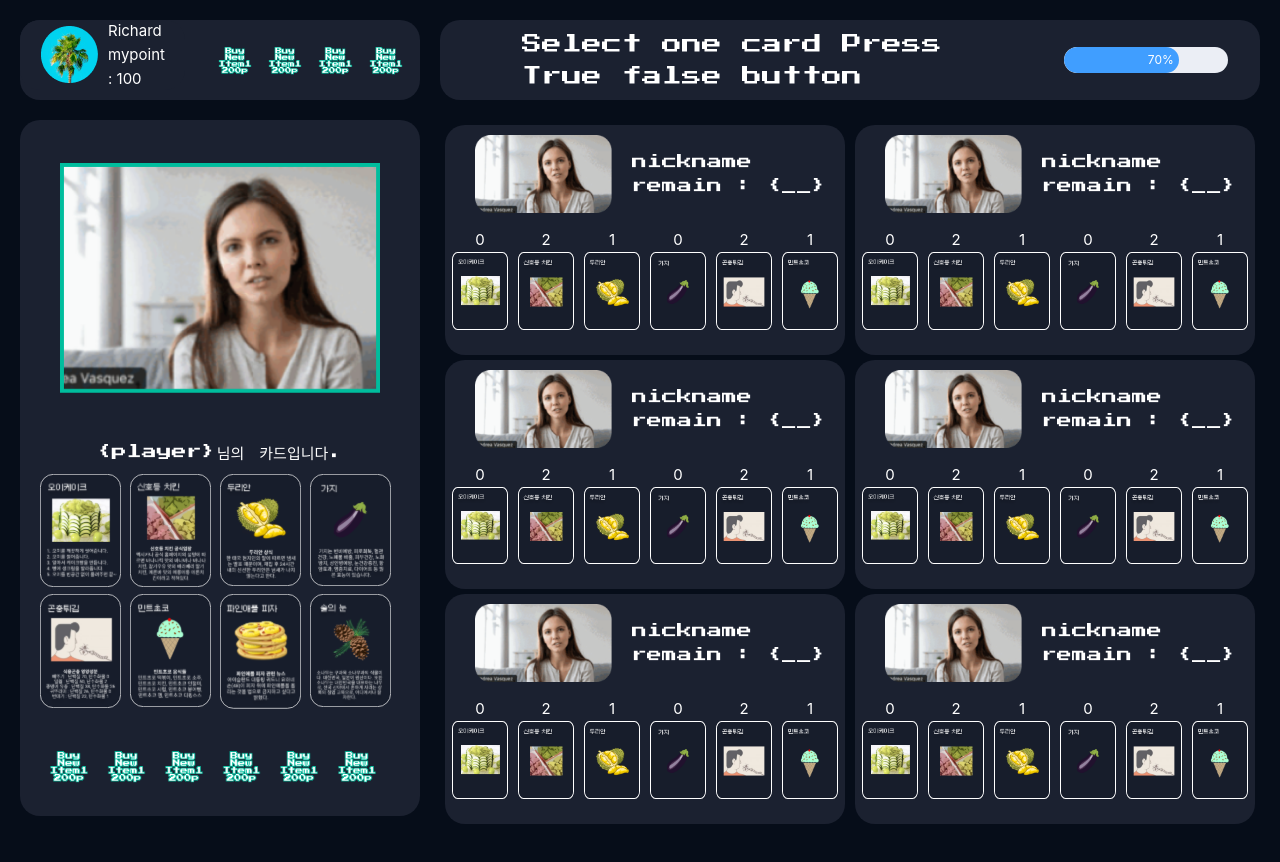
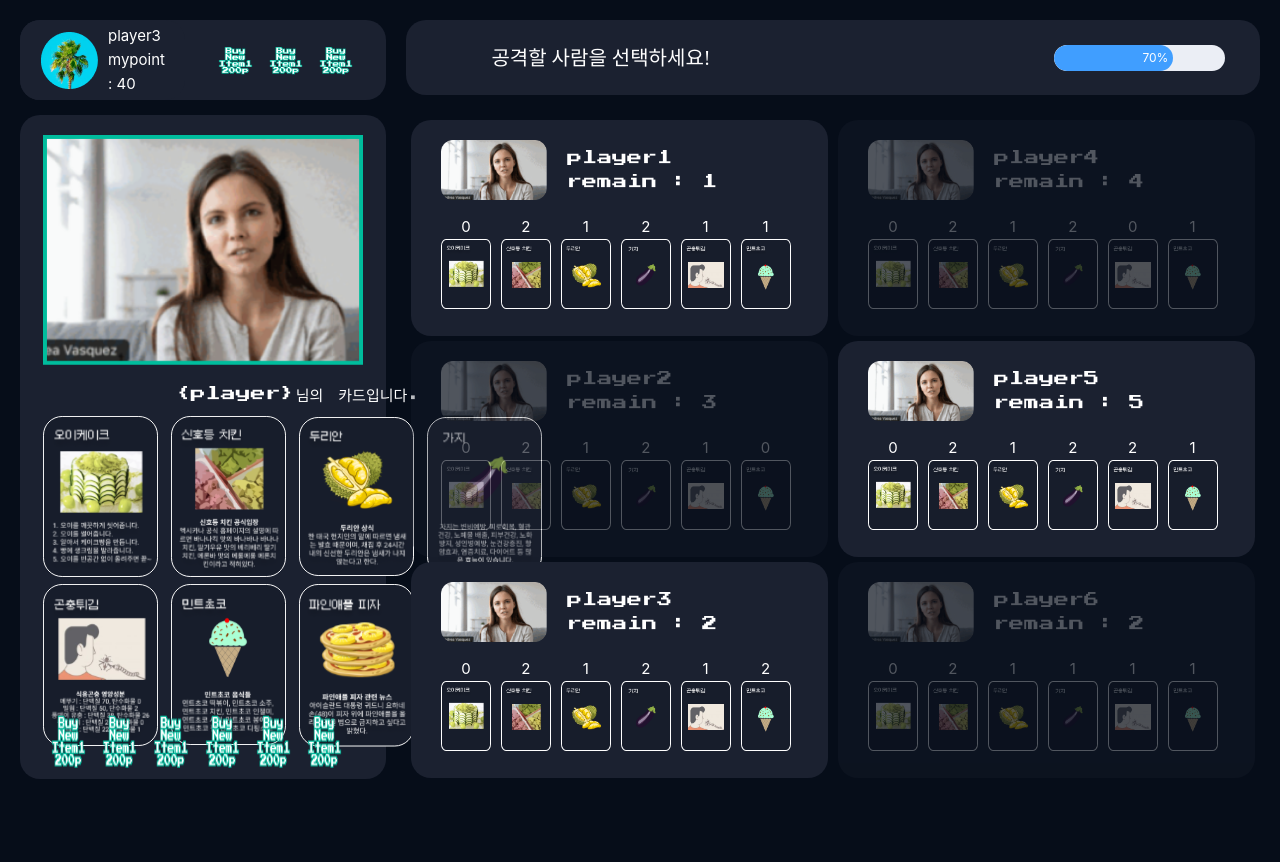
Before and after one commit to InSooBae/Catch-Prize, a Vue app in the folder frontend/: page /game in a window 1280 px wide. Shown: the top 862 px of the page. Built offline with nearby package versions, Linux system fonts and the light colour scheme.

Commit message:
⚡feat: hobulho-poker data setting

```diff
--- a/frontend/src/components/hobulho-game/HobulhoGame.vue
+++ b/frontend/src/components/hobulho-game/HobulhoGame.vue
@@ -35,7 +35,6 @@ export default {
   position: relative;
   display: flex;
   flex-direction: column;
-
 }
 .header-container{
   height: 100%;
@@ -43,17 +42,18 @@ export default {
   margin-bottom: 20px;
 }
 .main-container{
+  height:calc(100vh - 100px);
   display: flex;
   flex-direction: row;
 }
 .left-home{
   width: 30%;
-  min-width: 400px;
-  min-height: 800px;
+  min-width: 350px;
+  min-height: 600px;
 }
 .right-home{
   width: 70%;
   margin-left: 20px;
-  min-height: 800px;
+  min-height: 600px;
 }
 </style>
--- a/frontend/src/components/hobulho-game/header/GameGuide.vue
+++ b/frontend/src/components/hobulho-game/header/GameGuide.vue
@@ -1,19 +1,23 @@
 <template>
   <div class="game-guide">
-    <h1>Select one card Press True false button</h1>
+    <h1>{{guide.guideText}}</h1>
   </div>
 </template>
 
-<script>
-export default {
-  name: "game-guide",
-};
+<script setup>
+// export default {
+//   name: "game-guide",
+// };
+
+const props = defineProps({
+  guide: Object
+})
 </script>
 
 <style scoped>
 .game-guide {
   color: white;
-  font-family: "PressStart2P";
+  font-family: "Galmuri9";
   font-size: 10px;
   width: 100%;
 }
--- a/frontend/src/components/hobulho-game/header/GameStatusHome.vue
+++ b/frontend/src/components/hobulho-game/header/GameStatusHome.vue
@@ -1,7 +1,10 @@
 <template>
   <div class="game-status-home">
-    <div class="guide">
-      <Guide />
+    <div v-for="(guide, i) in statuseList.filter(
+        (c) => c.name === 'attack'
+      )"
+      :key="i" class="guide">
+      <Guide :guide="guide"/>
     </div>
     <div class="timer">
       <Timer />
@@ -9,16 +12,32 @@
   </div>
 </template>
 
-<script>
+<script setup>
 import Guide from "./GameGuide.vue";
 import Timer from "./Timer.vue";
-export default {
-  name: "game-staus-Home",
-  components: {
-    Guide,
-    Timer,
-  },
-};
+
+import { reactive, toRefs } from "vue";
+// export default {
+//   name: "game-staus-Home",
+//   components: {
+//     Guide,
+//     Timer,
+//   },
+// };
+
+const guides = reactive({
+  statuseList: [
+    { name: "select", guideText:"공격할 카드를 고르세요!"},
+    { name: "attack", guideText:"공격할 사람을 선택하세요!"},
+    { name: "declare", guideText:"어떤 카드라고 하시겠습니까?"},
+    { name: "judge", guideText:"진실을 파헤치세요!"},
+    { name: "success", guideText:"정답입니다!"},
+    { name: "fail", guideText:"틀렸습니다!"},
+    { name: "death", guideText:"죽었습니다.."},
+  ]
+})
+
+const { statuseList } = toRefs(guides);
 </script>
 
 <style scoped>
--- a/frontend/src/components/hobulho-game/header/HeaderHome.vue
+++ b/frontend/src/components/hobulho-game/header/HeaderHome.vue
@@ -1,7 +1,13 @@
 <template>
   <div class="header-home">
-    <div class="ingame-profile-a">
-      <InGameProfile />
+    <div
+      v-for="(IngameMyProfile, i) in profilesList.filter(
+        (c) => c.name === 'player3'
+      )"
+      :key="i"
+      class="ingame-profile-a"
+    >
+      <InGameProfile :IngameMyProfile="IngameMyProfile" />
     </div>
     <div class="status-home">
       <StatusHome />
@@ -9,34 +15,50 @@
   </div>
 </template>
 
-<script>
+<script setup>
 import StatusHome from "./GameStatusHome.vue";
 import InGameProfile from "./InGameProfile.vue";
 
-export default {
-  name: "header-Home",
-  components: {
-    StatusHome,
-    InGameProfile,
-  },
-};
+import { reactive, toRefs } from "vue";
+// export default {
+//   name: "header-Home",
+//   components: {
+//     StatusHome,
+//     InGameProfile,
+//   },
+// };
+
+// 받아올 데이터
+const profiles = reactive({
+  profilesList: [
+    { name: "player1", items: [1, 2, 3], profileImg: "a", point: 10 },
+    { name: "player2", items: [4, 5, 6], profileImg: "b", point: 30 },
+    { name: "player3", items: [7, 8, 9], profileImg: "c", point: 40 },
+    { name: "player4", items: [9, 8, 7], profileImg: "d", point: 20 },
+    { name: "player5", items: [6, 5, 4], profileImg: "e", point: 50 },
+    { name: "player6", items: [3, 2, 1], profileImg: "f", point: 70 },
+  ],
+});
+
+
+
+const { profilesList } = toRefs(profiles);
 </script>
 
 <style scoped>
-.ingame-profile-a{
-  /* min-width: 500px; */
+.ingame-profile-a {
   width: 30%;
-  min-width: 400px;
+  min-width: 350px;
 }
 
 .header-home {
   position: relative;
   display: flex;
-  height: 80px;
+  height: 75px;
   margin-top: 20px;
   width: 100%;
 }
-.status-home{
+.status-home {
   position: relative;
   /* right: 0px; */
   height: 100%;
--- a/frontend/src/components/hobulho-game/header/InGameProfile.vue
+++ b/frontend/src/components/hobulho-game/header/InGameProfile.vue
@@ -3,35 +3,35 @@
     <div class="left-container">
       <img src="../assets/Avater.png" alt="프로필사진" />
       <div class="status-text">
-        <div class="nickname">Richard</div>
-        <div class="mypoint">mypoint : 100</div>
+        <div class="nickname">{{IngameMyProfile.name}}</div>
+        <div class="mypoint">mypoint : {{IngameMyProfile.point}}</div>
       </div>
     </div>
     <div class="right-container">
       <img src="../assets/loginButton.png" alt="아이탬">
       <img src="../assets/loginButton.png" alt="아이탬">
       <img src="../assets/loginButton.png" alt="아이탬">
-      <img src="../assets/loginButton.png" alt="ㅁ">
     </div>
   </div>
 </template>
 
-<script>
-export default {
-  name: "ingame-pofile",
-};
+<script setup>
+const props = defineProps({
+  IngameMyProfile: Object
+})
 </script>
 
 <style scoped>
 .ingame-profile{
 
-  height: 100%;
+  height: 10vh;
   width: 100%;
   display: flex;
   background-color: #1B2130;
   border-radius: 20px;
 }
 .left-container{
+  height: 10vh;
   border: none;
   padding: 20px;
   display: flex;
@@ -45,6 +45,7 @@ export default {
   margin-left: 10px;
 }
 .right-container{
+  height: 10vh;
   display: flex;
   padding: 25px;
 }
--- a/frontend/src/components/hobulho-game/main/LeftHome.vue
+++ b/frontend/src/components/hobulho-game/main/LeftHome.vue
@@ -30,21 +30,21 @@ export default {
   flex-direction: column;
   border-radius: 20px;
   width: 100%;
-  height: 87%;
+  height: 83vh;
   align-items: center;
   justify-content: center;
 }
 .large-face-cam-wrapper{
-  height: 40%;
-  width: 80%;
+  height: 40vh;
+  width: 40vh;
 }
 .mycard-list{
-  width: 90%;
-  height: 45%;
+  width: 25vw;
+  height: 40vh;
 }
 .item-shop{
-  width: 90%;
-  height: 5%;
+  width: 25vw;
+  height: 10vh;
   margin-top: 20px;
 }
 </style>
--- a/frontend/src/components/hobulho-game/main/Player.vue
+++ b/frontend/src/components/hobulho-game/main/Player.vue
@@ -1,45 +1,45 @@
 <template>
-  <div class="player-container">
+  <div :class="[player.isDeath === true? 'player-container-death': 'player-container']">
     <div class="status-container">
       <img src="../assets/image 15.png" alt="" />
       <div class="player-text">
-        <div class="nickname">nickname</div>
-        <div class="remain-card">remain : {__}</div>
+        <div class="nickname">{{player.name}}</div>
+        <div class="remain-card">remain : {{player.remain}}</div>
       </div>
     </div>
     <div class="card-field">
       <div class="card">
-        <div class="num">0</div>
+        <div class="num">{{player.fieldlist[0]}}</div>
         <div class="card-img">
           <img src="../assets/cake.png" alt="케이크" />
         </div>
       </div>
       <div class="card">
-        <div class="num">2</div>
+        <div class="num">{{player.fieldlist[1]}}</div>
         <div class="card-img">
           <img src="../assets/chicken.png" alt="치킨" />
         </div>
       </div>
       <div class="card">
-        <div class="num">1</div>
+        <div class="num">{{player.fieldlist[2]}}</div>
         <div class="card-img">
           <img src="../assets/durian.png" alt="두리안" />
         </div>
       </div>
       <div class="card">
-        <div class="num">0</div>
+        <div class="num">{{player.fieldlist[3]}}</div>
         <div class="card-img">
           <img src="../assets/eggplant.png" alt="가지" />
         </div>
       </div>
       <div class="card">
-        <div class="num">2</div>
+        <div class="num">{{player.fieldlist[4]}}</div>
         <div class="card-img">
           <img src="../assets/insect.png" alt="곤충튀김" />
         </div>
       </div>
       <div class="card">
-        <div class="num">1</div>
+        <div class="num">{{player.fieldlist[5]}}</div>
         <div class="card-img">
           <img src="../assets/mint.png" alt="민트초코" />
         </div>
@@ -48,22 +48,33 @@
   </div>
 </template>
 
-<script>
-export default {
-  name: "game-staus-Home",
-  components: {},
-};
+<script setup>
+
+const props = defineProps({
+  player: Object
+})
 </script>
 
 <style>
 .player-container{
   width: 100%;
+  height: 100%;
+  margin: 5px;
+  padding-top: 20px;
+  padding-bottom: 20px;
+  background-color: #1B2130;
+  border-radius: 20px;
+}
+.player-container-death{
+  width: 100%;
   /* width: 100%; */
   height: 100%;
   margin: 5px;
-  padding-top: 10px;
+  padding-top: 20px;
+  padding-bottom: 20px;
   background-color: #1B2130;
   border-radius: 20px;
+  opacity: 0.3;
 }
 .status-container {
 
@@ -75,25 +86,30 @@ export default {
 }
 .card{
   margin: 5px;
-  width: 14%;
+  width: 13%;
   display: flex;
   flex-direction: column;
   align-items: center;
 }
 .card-field {
-  height: 60%;
+  height: 10vh;
+  width: 30vw;
   /* margin-left: 30px; */
   display: flex;
   flex-direction: row;
   justify-content: center;
   /* border: 1px solid white; */
+  margin-left: 1vw;
+  margin-right: 1vw;
 }
 .card-img {
   width: 100%;
+  height: 100%;
 }
 .card img{
   border-radius: 10%;
   width: 100%;
+  height: 100%;
   border: 1px solid white;
 }
 .num{
--- a/frontend/src/components/hobulho-game/main/PlayersHome.vue
+++ b/frontend/src/components/hobulho-game/main/PlayersHome.vue
@@ -1,27 +1,37 @@
 <template>
   <div class="players-container">
     <div class="left-grid">
-      <div class="left-grid1"><Player /></div>
-      <div class="left-grid2"><Player /></div>
-      <div class="left-grid3"><Player /></div>
+      <div class="left-grid1"><Player :player="playersList[0]" /></div>
+      <div class="left-grid2"><Player :player="playersList[1]"/></div>
+      <div class="left-grid3"><Player :player="playersList[2]"/></div>
     </div>
     <div class="right-grid">
-      <div class="right-grid1"><Player /></div>
-      <div class="right-grid2"><Player /></div>
-      <div class="right-grid3"><Player /></div>
+      <div class="right-grid1"><Player :player="playersList[3]"/></div>
+      <div class="right-grid2"><Player :player="playersList[4]"/></div>
+      <div class="right-grid3"><Player :player="playersList[5]"/></div>
     </div>
   </div>
 </template>
 
-<script>
+<script setup>
 import Player from "./Player.vue";
 
-export default {
-  name: "players-home",
-  components: {
-    Player,
-  },
-};
+import { reactive, toRefs } from 'vue'
+
+
+// 받아올 데이터
+const players = reactive({
+  playersList: [
+    { name: 'player1', isDeath: false, fieldlist: [0,2,1,2,1,1], remain: 1},
+    { name: 'player2', isDeath: true, fieldlist: [0,2,1,2,1,0], remain: 3},
+    { name: 'player3', isDeath: false, fieldlist: [0,2,1,2,1,2], remain: 2},
+    { name: 'player4', isDeath: true, fieldlist: [0,2,1,2,0,1], remain: 4},
+    { name: 'player5', isDeath: false, fieldlist: [0,2,1,2,2,1], remain: 5},
+    { name: 'player6', isDeath: true, fieldlist: [0,2,1,1,1,1], remain: 2}
+  ],
+})
+
+const { playersList } = toRefs(players)
 </script>
 
 <style>
@@ -45,25 +55,25 @@ export default {
   padding-right: 10px;
 }
 .left-grid1 {
-  height: 33%;
+  height: 27vh;
   margin-bottom: 5px;
 }
 .left-grid2 {
-  height: 33%;
+  height: 27vh;
   margin-bottom: 5px;
 }
 .left-grid3 {
-  height: 33%;
+  height: 27vh;
 }
 .right-grid1 {
-  height: 33%;
+  height: 27vh;
   margin-bottom: 5px;
 }
 .right-grid2 {
-  height: 33%;
+  height: 27vh;
   margin-bottom: 5px;
 }
 .right-grid3 {
-  height: 33%;
+  height: 27vh;
 }
 </style>
--- a/frontend/src/components/hobulho-game/main/mycards.vue
+++ b/frontend/src/components/hobulho-game/main/mycards.vue
@@ -51,8 +51,8 @@ export default {
 }
 .mycards-wrapper {
   margin-bottom: 10px;
-  width: 100%;
-  height: 90%;
+  width: 40vw;
+  height: 40vh;
 
 }
 .up-cards-wrapper{
@@ -66,10 +66,18 @@ export default {
   width: 25%;
   height: 100%;
 }
+
 .up-cards-wrapper img{
   width: 90%;
   height: 100%;
+  transition: all 0.2s linear;
 }
+
+.up-cards-wrapper img:hover{
+  transform: scale(2.5) translateX(30px) translateY(-30px);
+  z-index: 1;
+}
+
 .down-cards-wrapper{
   display: flex;
   flex-direction: row;
@@ -82,6 +90,11 @@ export default {
 .down-cards-wrapper img{
   width: 90%;
   height: 100%;
+  transition: all 0.2s linear;
+}
+.down-cards-wrapper img:hover{
+  transform: scale(2.5) translateX(30px) translateY(-30px);
+  z-index: 1;
 }
 .text {
   margin-bottom: 10px;
```
Also changed, not shown: 1 other file (tests, documents, lock files or other folders).
